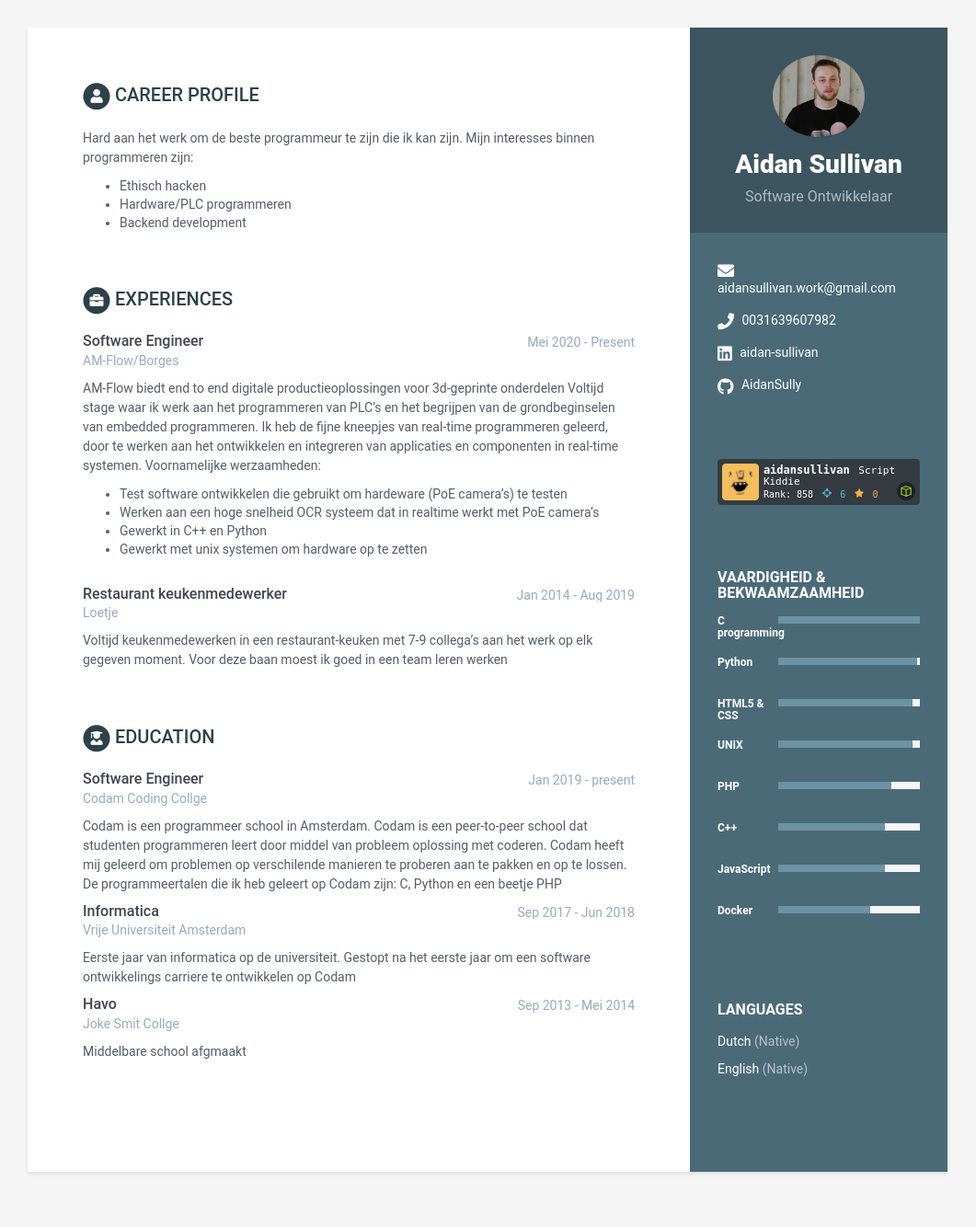
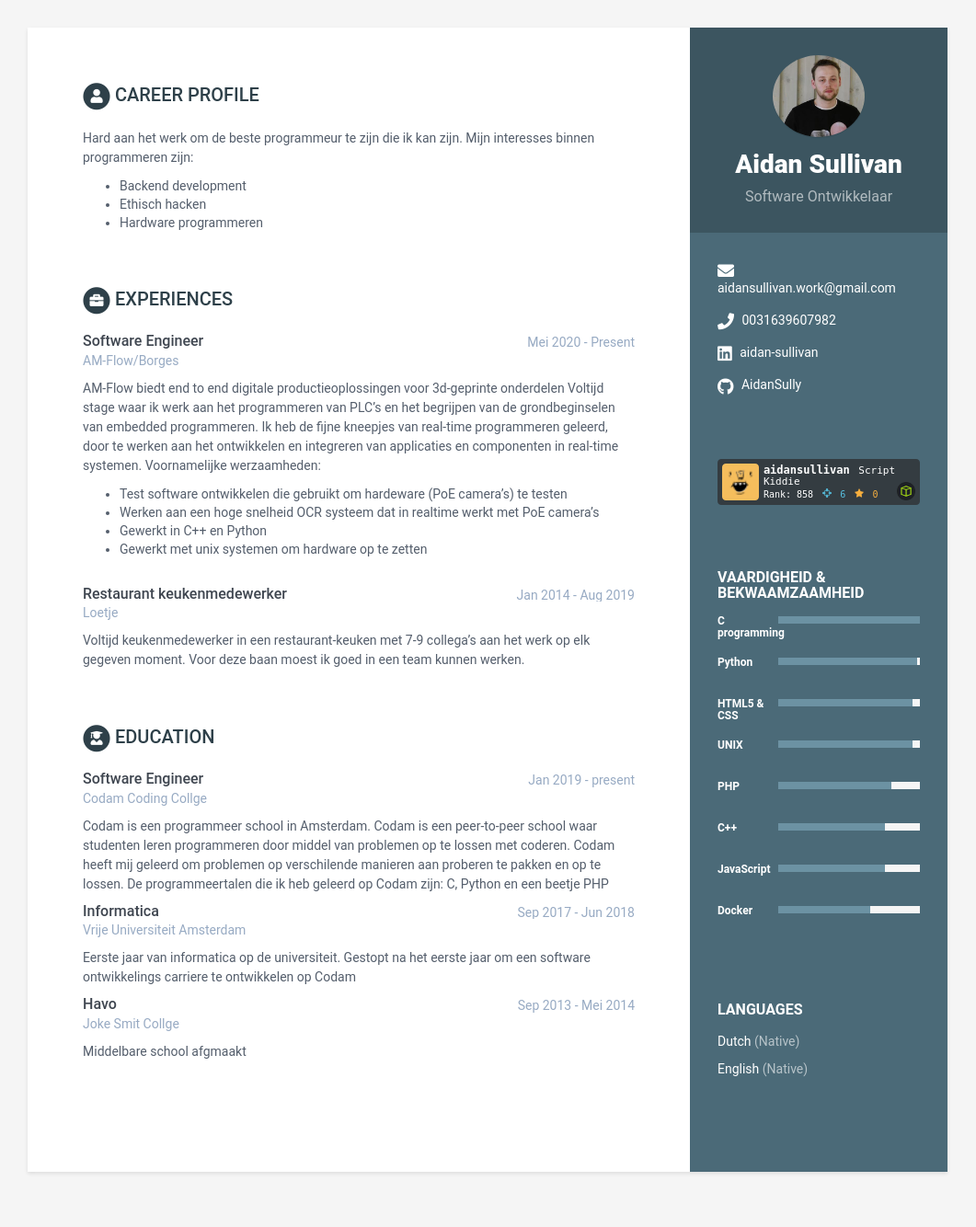
Before and after one commit to AidanSully/online-cv-nl, a Jekyll site: the page built from index.html, in a window 1280 px wide. Shown: the whole page at 92% size, without its empty margins (110-1171 px from the left). Built offline with Jekyll 4.4.1, drawn with Linux system fonts in a browser that asks for light colours.

Commit message:
taalfouten eruit gehaald

```diff
--- a/_data/data.yml
+++ b/_data/data.yml
@@ -30,17 +30,17 @@ career-profile:
     title: Career Profile
     summary: |
       Hard aan het werk om de beste programmeur te zijn die ik kan zijn. Mijn interesses binnen programmeren zijn:
+      - Backend development
       - Ethisch hacken
-      - Hardware/PLC programmeren
-      - Backend development
+      - Hardware programmeren
 
 educations:
     - degree: Software Engineer
       university: Codam Coding Collge
       time: Jan 2019 - present
       details: |
-        Codam is een programmeer school in Amsterdam. Codam is een peer-to-peer school dat studenten programmeren leert door middel van probleem oplossing met coderen. Codam heeft mij geleerd om problemen op verschilende manieren te proberen aan te pakken en op te lossen.
-        De programmeertalen die ik heb geleert op Codam zijn: C, Python en een beetje PHP
+        Codam is een programmeer school in Amsterdam. Codam is een peer-to-peer school waar studenten leren programmeren door middel van problemen op te lossen met coderen. Codam heeft mij geleerd om problemen op verschilende manieren aan proberen te pakken en op te lossen.
+        De programmeertalen die ik heb geleerd op Codam zijn: C, Python en een beetje PHP
     - degree: Informatica
       university: Vrije Universiteit Amsterdam
       time: Sep 2017 - Jun 2018
@@ -68,8 +68,8 @@ experiences:
       time: Jan 2014 - Aug 2019
       company: Loetje
       details: |
-        Voltijd keukenmedewerken in een restaurant-keuken met 7-9 collega's aan het werk op elk gegeven moment.
-        Voor deze baan moest ik goed in een team leren werken
+        Voltijd keukenmedewerker in een restaurant-keuken met 7-9 collega's aan het werk op elk gegeven moment.
+        Voor deze baan moest ik goed in een team kunnen werken.
 
 skills:
     title: Vaardigheid &amp; Bekwaamzaamheid
```
